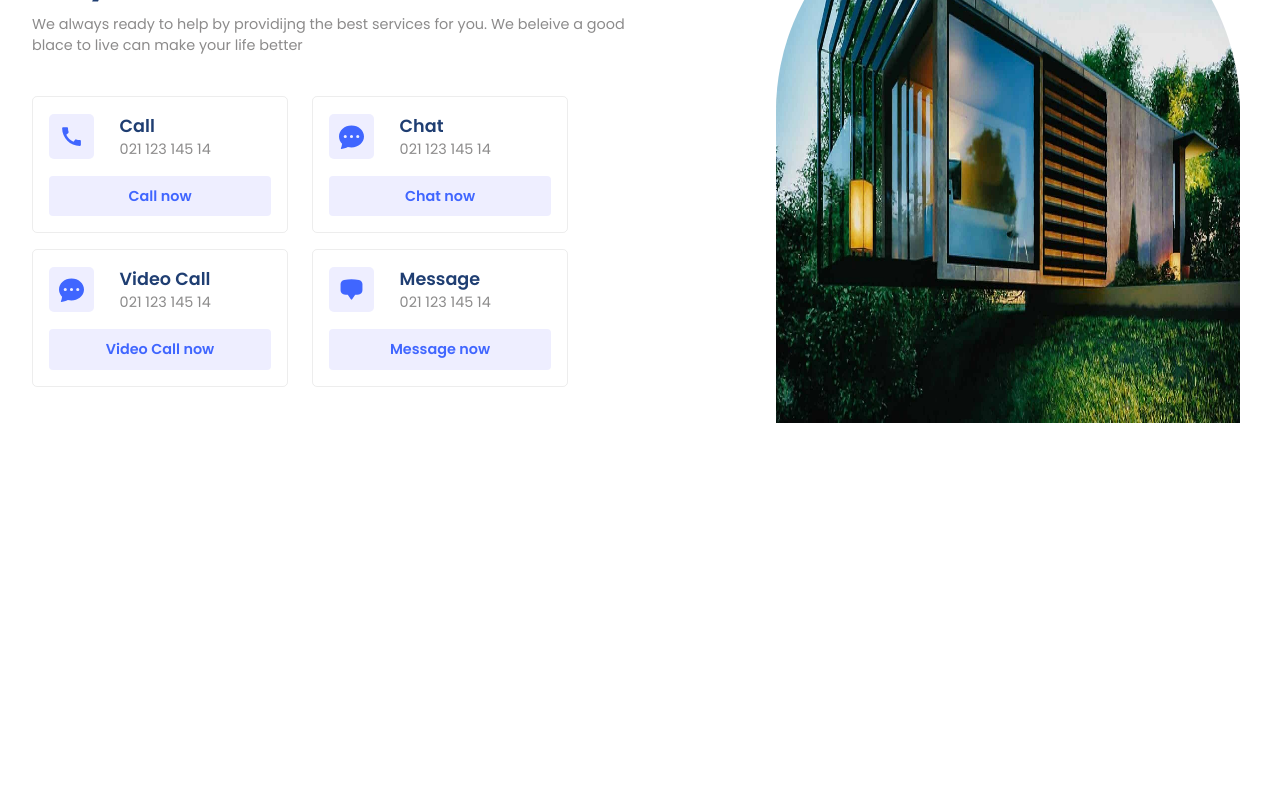
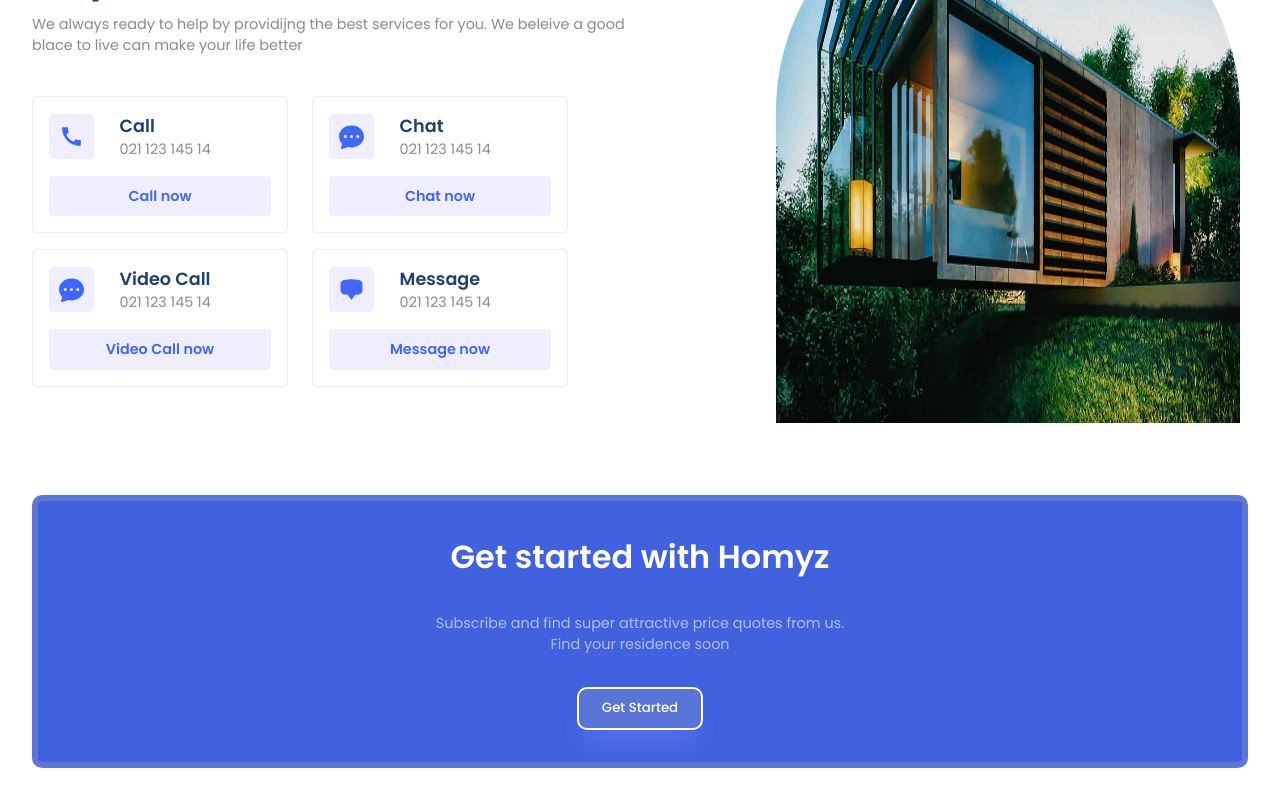
Before and after one commit to sanjeeb42/Homyz--Find-You-Perfect-Home, a React (Vite) app: page / in a window 1280 px wide. Shown: the part 2249-3049 px from the top of the page. Before the commit the page ends 2712 px from the top, so only its background shows below. Built offline with nearby package versions, Linux system fonts and the light colour scheme.

Commit message:
Added Get Started Section

```diff
--- a/src/App.jsx
+++ b/src/App.jsx
@@ -5,6 +5,7 @@
 import Residencies from "./components/Residencies/Residencies";
 import Value from "./components/Value/Value";
 import Contact from "./components/Contact/Contact";
+import GetStarted from "./components/GetStarted/GetStarted";
 function App() {
   return (
     <div className="App">
@@ -17,6 +18,7 @@
       <Residencies/>
       <Value/>
       <Contact/>
+      <GetStarted/>
     </div>
   );
 }
--- /dev/null
+++ b/src/components/GetStarted/GetStarted.css
@@ -0,0 +1,25 @@
+.inner-container{
+    gap:2rem;
+    background: #4161df;
+    padding: 2rem;
+    border-radius: 10px;
+    border: 6px solid #5d77d6;
+    text-align: center;
+    color: white;
+}
+
+.inner-container .primaryText{
+    color: white;
+    font-weight: 600;
+}
+
+.inner-container .secondaryText{
+    color:rgba(255,255,255,0.587);
+}
+
+.inner-container .button{
+    background: #5a73d7;
+    border: 2px solid white;
+    box-shadow: var(--shadow);
+    border-radius: 10px;
+}
--- /dev/null
+++ b/src/components/GetStarted/GetStarted.jsx
@@ -0,0 +1,22 @@
+import React from "react";
+import "./GetStarted.css";
+const GetStarted = () => {
+  return (
+    <section className="g-wrapper">
+      <div className="paddings innerWidth g-container">
+        <div className="flexColCenter inner-container">
+          <span className="primaryText">Get started with Homyz</span>
+          <span className="secondaryText">
+            Subscribe and find super attractive price quotes from us.
+            <br />Find your residence soon
+          </span>
+          <button className="button">
+            <a href="mailto:raisanjeeb42@gmail.com">Get Started</a>
+          </button>
+        </div>
+      </div>
+    </section>
+  );
+};
+
+export default GetStarted;
```
